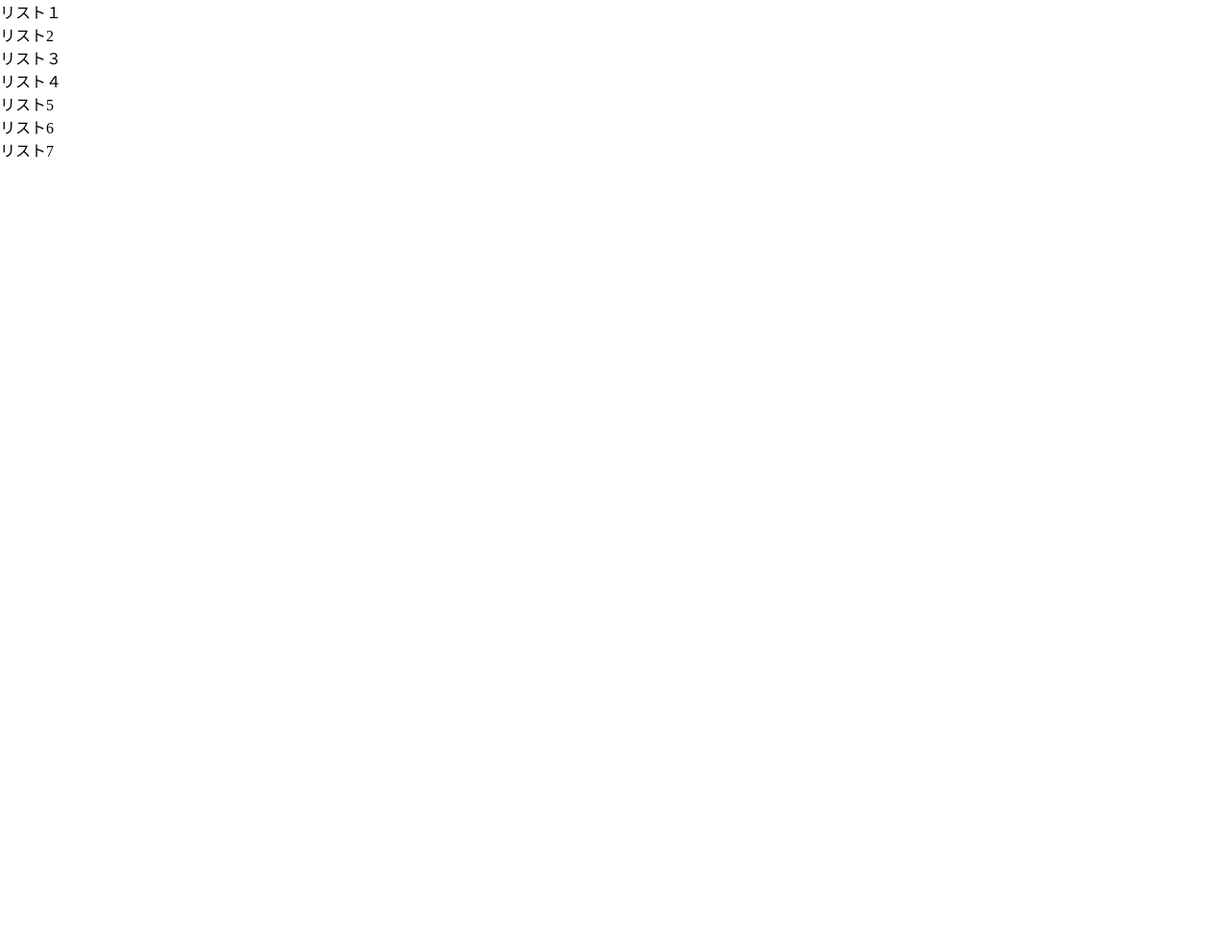
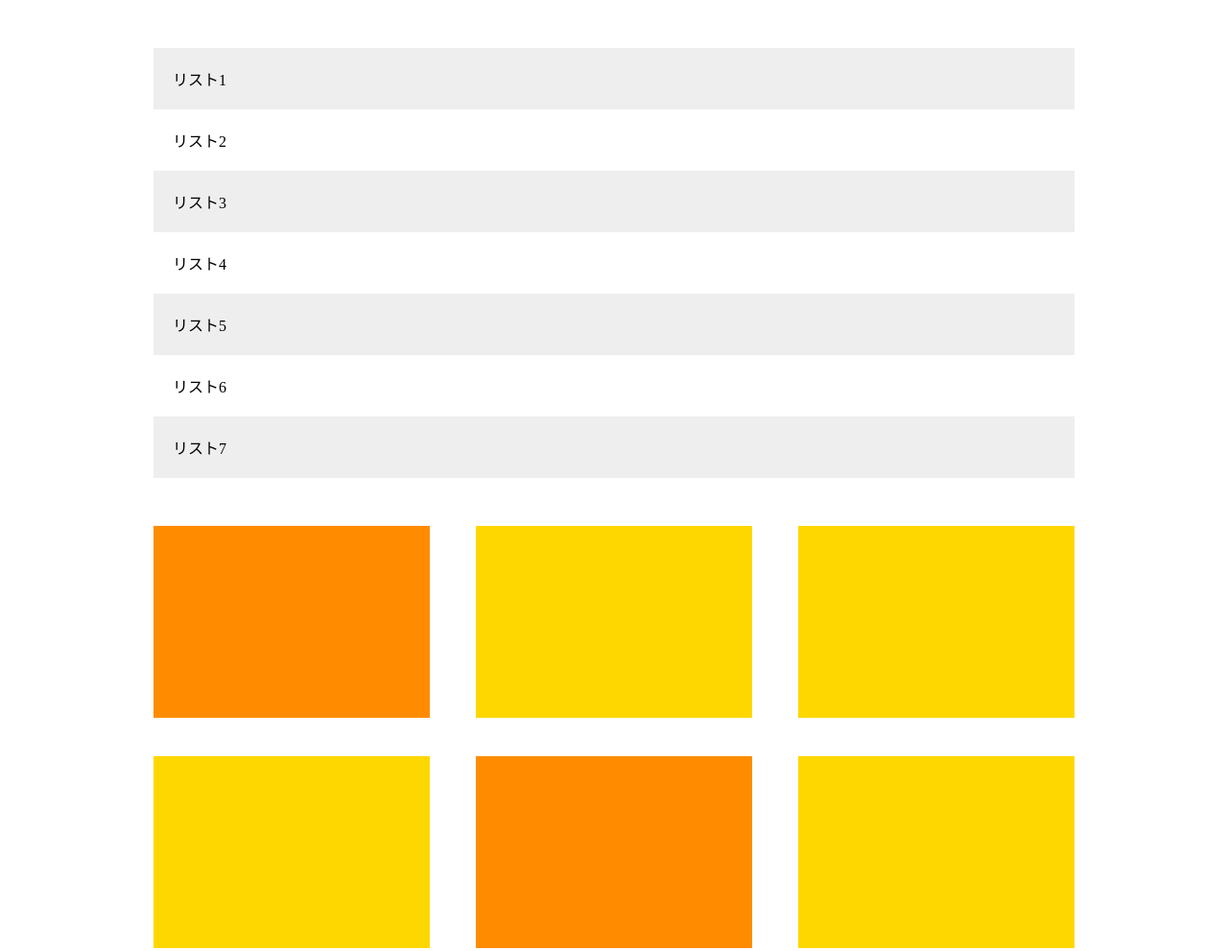
Before and after one commit to rarayukawa/1-10, a plain HTML site: page 1-8演習問題.html in a window 1280 px wide. Shown: the top 991 px of the page at 96% size. Before the commit the page ends 800 px from the top, so only its background shows below. Drawn offline with Linux system fonts and the light colour scheme.

Commit message:
[finish]1-8演習問題

```diff
--- a/1-8演習問題.css
+++ b/1-8演習問題.css
@@ -3,3 +3,51 @@
   padding: 0;
   box-sizing: border-box;
 }
+
+main {
+  width: 960px;
+  margin: 50px auto;
+}
+
+.item-list {
+  margin-bottom: 50px;
+}
+
+.item {
+  padding: 20px;
+  list-style: none;
+  /* 箇条書き行頭スタイル制御 */
+}
+
+.item:nth-child(odd) {
+  background-color: #eee;
+}
+
+.box-list {
+  display: flex;
+  flex-wrap: wrap;
+}
+
+.box {
+  background-color: #ffd700;
+  width: 30%;
+  height: 200px;
+  margin-right: 5%;
+  margin-bottom: 40px;
+/* 下と右の余白設定 */
+}
+
+.box:first-child,
+.box:nth-child(5),
+.box:last-child {
+  background-color: #ff8c00;
+/* １、５、９番目のBoxをオレンジに変更 */
+}
+
+.box:nth-child(3n) {
+  margin-right: 0;
+}
+
+.box:nth-last-child(-n + 3) {
+  margin-bottom: 0;
+}
--- a/1-8演習問題.html
+++ b/1-8演習問題.html
@@ -7,32 +7,29 @@
   </head>
 
   <body>
-    <div class="main-visual">
-      <div class="main-visual-text1">
-        <p>リスト１</p>
-      </div>
-      <div class="main-visual-text2">
-        <p>リスト2</p>
-      </div>
-      <div class="main-visual-text3">
-        <p>リスト３</p>
-      </div>
-      <div class="main-visual-text4">
-        <p>リスト４</p>
-      </div>
-      <div class="main-visual-text5">
-        <p>リスト5</p>
-      </div>
-      <div class="main-visual-text6">
-        <p>リスト6</p>
-      </div>
-      <div class="main-visual-text7">
-        <p>リスト7</p>
-      </div>
-    </div>
+   <main>
+     <ul class="item-list">
+       <li class="item">リスト1</li>
+       <li class="item">リスト2</li>
+       <li class="item">リスト3</li>
+       <li class="item">リスト4</li>
+       <li class="item">リスト5</li>
+       <li class="item">リスト6</li>
+       <li class="item">リスト7</li>
+     </ul>
+     <div class="box-list">
+       <div class="box"></div>
+       <div class="box"></div>
+       <div class="box"></div>
+       <div class="box"></div>
+       <div class="box"></div>
+       <div class="box"></div>
+       <div class="box"></div>
+       <div class="box"></div>
+       <div class="box"></div>
 
-    <div class="main">
 
-    </div>
+     </div>
+   </main>
   </body>
 </html>
```
